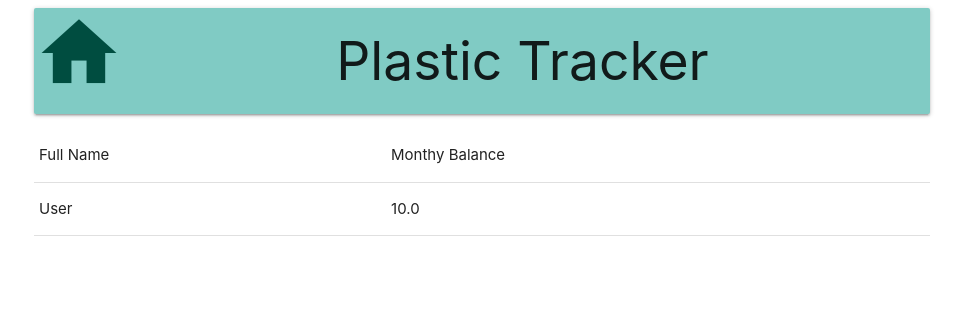
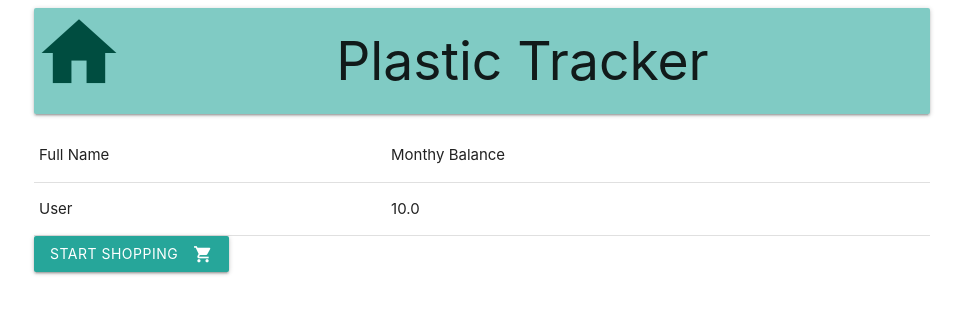
Before and after one commit to flsoares8/cs50_Final_Project, a Django app: page /client/1/ in a window 1280 px wide. Shown: the top 314 px of the page, without its empty margins (158-1121 px from the left). Run offline with Django 3.2, Linux system fonts and the light colour scheme; tables that the repository leaves empty hold one stand-in row (values such as "Sample post"); some libraries are stand-ins or nearby versions.

Commit message:
Added a shopping button on client page

```diff
--- a/plastic_footprint/plastic_tracker/templates/plastic_tracker/customer_info.html
+++ b/plastic_footprint/plastic_tracker/templates/plastic_tracker/customer_info.html
@@ -17,4 +17,13 @@
             </tr>
     </tbody>
 </table>
+<div class="col s6">
+    <a
+      class="waves-effect waves-light btn"
+      href="{% url 'shopping_list' %}"
+    >
+      <i class="material-icons right">shopping_cart</i>
+      Start shopping
+    </a>
+  </div>
 {% endblock content %}
```
